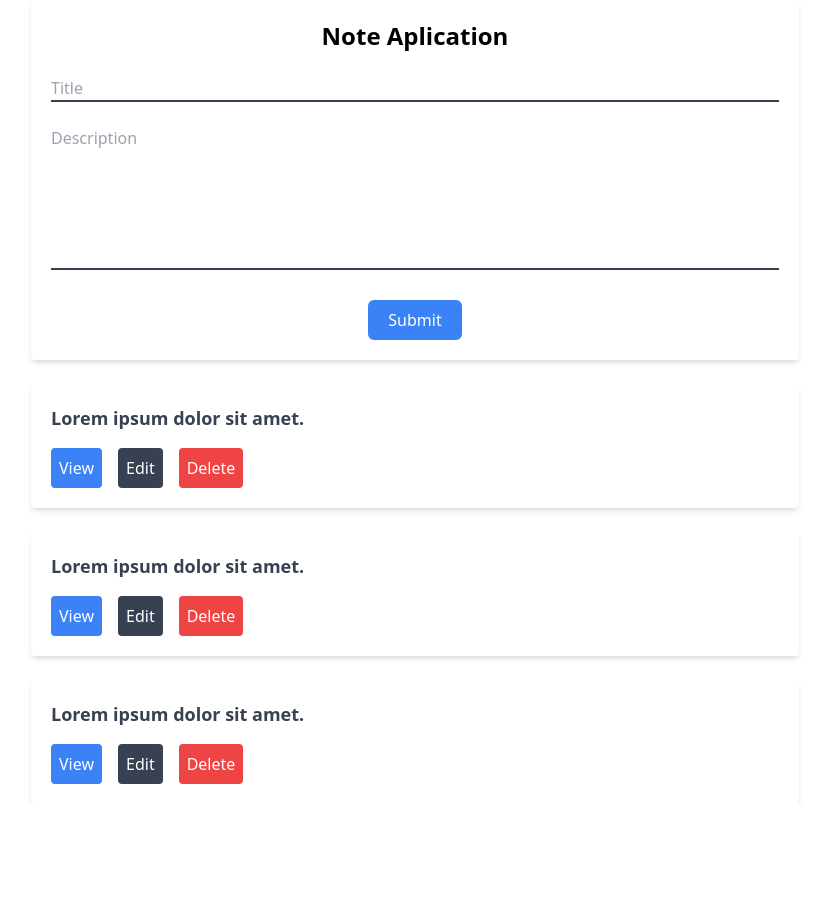
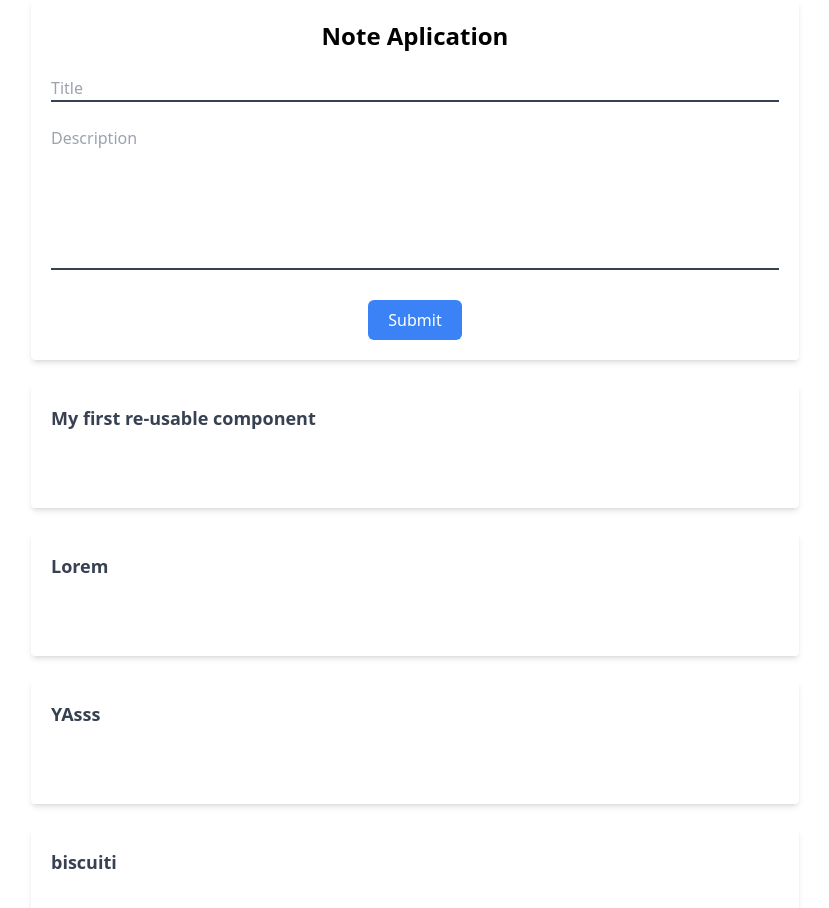
Before and after one commit to hiken056/Muffinote, a React (Vite) app in the folder todo_app/frontend/: page / in a window 1280 px wide. Shown: the top 908 px of the page, without its empty margins (225-1054 px from the left). Before the commit the page ends 804 px from the top, so only its background shows below. Built offline with nearby package versions, Linux system fonts and the light colour scheme.

Commit message:
reusable components

```diff
--- a/todo_app/frontend/src/App.tsx
+++ b/todo_app/frontend/src/App.tsx
@@ -1,3 +1,5 @@
+import NoteItem from "./components/NoteItem";
+
 const App = () => {
   return (
     <div className="max-w-3xl mx-auto space-y-6">
@@ -10,6 +12,9 @@ const App = () => {
             placeholder="Title"
           />
         </div>
+
+
+
         <div>
           <textarea
             className="w-full border-b-2 border-gray-700 outline-none resize-none h-36"
@@ -22,39 +27,16 @@ const App = () => {
           </button>
         </div>
       </div>
-      <div className = "b-white shadow-md rounded p-5">
-        {/* Note Items */}
-        <p className="font-semibold text-gray-700 text-lg mb-4">
-          Lorem ipsum dolor sit amet.
-        </p>
-        <div className="space-x-4">
-          <button className="bg-blue-500 text-white p-2 rounded">View</button>
-          <button className="bg-gray-700 text-white p-2 rounded">Edit</button>
-          <button className="bg-red-500 text-white p-2 rounded">Delete</button>
-        </div>
-      </div>
-      <div className = "b-white shadow-md rounded p-5">
-        {/* Note Items */}
-        <p className="font-semibold text-gray-700 text-lg mb-4">
-          Lorem ipsum dolor sit amet.
-        </p>
-        <div className="space-x-4">
-          <button className="bg-blue-500 text-white p-2 rounded">View</button>
-          <button className="bg-gray-700 text-white p-2 rounded">Edit</button>
-          <button className="bg-red-500 text-white p-2 rounded">Delete</button>
-        </div>
-      </div>
-      <div className = "b-white shadow-md rounded p-5">
-        {/* Note Items */}
-        <p className="font-semibold text-gray-700 text-lg mb-4">
-          Lorem ipsum dolor sit amet.
-        </p>
-        <div className="space-x-4">
-          <button className="bg-blue-500 text-white p-2 rounded">View</button>
-          <button className="bg-gray-700 text-white p-2 rounded">Edit</button>
-          <button className="bg-red-500 text-white p-2 rounded">Delete</button>
-        </div>
-      </div>
+
+      <NoteItem title="My first re-usable component"/>
+
+      <NoteItem title="Lorem"/>
+
+      <NoteItem title="YAsss"/>
+
+      <NoteItem title="biscuiti"/>
+
+
     </div>
   );
 };
--- /dev/null
+++ b/todo_app/frontend/src/components/NoteItem.tsx
@@ -0,0 +1,22 @@
+import {FC, } from 'react';
+import NoteItemButton from './NoteItemButton';
+
+interface NoteItemProps {
+    title?: string;
+}
+
+const NoteItem: FC < NoteItemProps > = ({title}) => {
+    return  <div className = "b-white shadow-md rounded p-5">
+    {/* Note Items */}
+    <p className="font-semibold text-gray-700 text-lg mb-4">
+      {title}
+    </p>
+    <div className="space-x-4">
+        <NoteItemButton title='View'/>
+        <NoteItemButton title='Edit'/>
+        <NoteItemButton title='Delete'/>
+    </div>
+  </div>
+}
+
+export default NoteItem
--- /dev/null
+++ b/todo_app/frontend/src/components/NoteItemButton.tsx
@@ -0,0 +1,11 @@
+import { FC } from "react";
+
+interface NoteItemButtonProps {
+  title: string;
+}
+
+const NoteItemButton: FC<NoteItemButtonProps> = ({title}) => {
+  return <button className=" text-white p-2 rounded"> {title} </button>;
+};
+
+export default NoteItemButton
```
